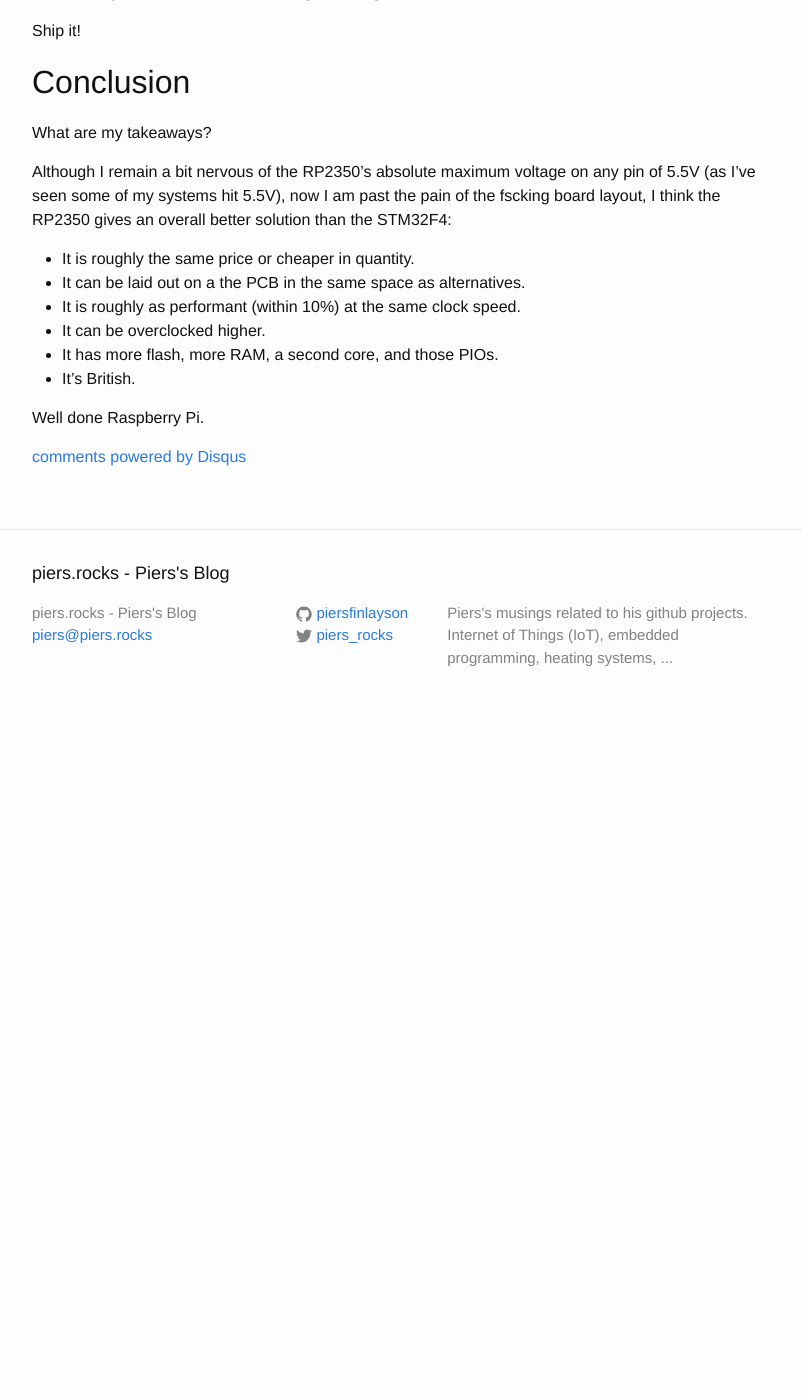
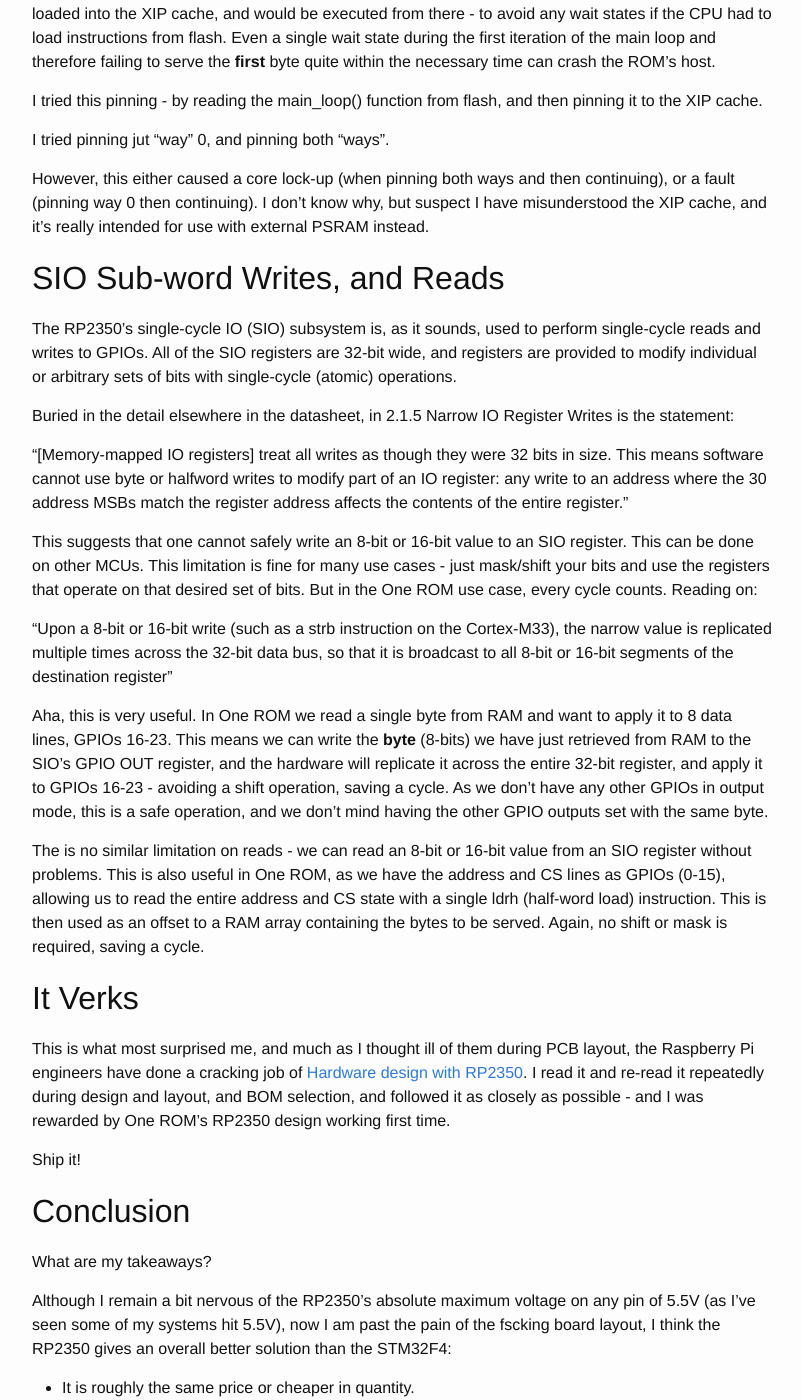
Before and after one commit to piersfinlayson/piersfinlayson.github.io, a Jekyll site: the page built from _posts/2025-08-26-rp2350-5v-gpios.md, in a window 1280 px wide and 1400 px high, scrolled down 9262 px. Shown: the whole window, without its empty margins (238-1040 px from the left). Built offline with Jekyll 4.4.1, drawn with Linux system fonts in a browser that asks for light colours; comment, search, counter and statistics services are not loaded; before the commit the page ends 9991 px from its top, so only the background shows below that; some of the changed text lies outside the part shown.

Commit message:
post article

```diff
--- a/_posts/2025-08-26-rp2350-5v-gpios.md
+++ b/_posts/2025-08-26-rp2350-5v-gpios.md
@@ -1,11 +1,24 @@
 ---
 layout: post
 title: "Retro ROMming with RP2350 5V Tolerant GPIOs"
-date: 2025-08-26 07:00 +0000
+date: 2025-08-25 07:00 +0000
 tags: raspberry pi rp2350 5v gpios commodore onerom rom
 ---
 
 In response to Raspberry Pi's July 2025 announcement of [5V tolerant GPIOs](https://www.raspberrypi.com/news/rp2350-a4-rp2354-and-a-new-hacking-challenge/) on the new RP2350 A4 stepping, I added support for the RP2350 to my open source STM32F4-based retro ROM emulator, [One ROM](https://piers.rocks/u/one).  I learned many interesting things.  This post covers the ones that I haven't forgotten.
+
+If you'd rather consume this content in video form see below - but this post contains extra detail not in the video.
+
+<div class="video-container">
+    <iframe
+        width="560"
+        height="315"
+        src="https://www.youtube.com/embed/Zy8IMe6fMI4"
+        frameborder="0"
+        allow="accelerometer; autoplay; encrypted-media; gyroscope; picture-in-picture"
+        allowfullscreen>
+    </iframe>
+</div>
 
 Summary:
 
@@ -18,6 +31,7 @@ Summary:
 - In some of my use-cases the RP2350 must be clocked slighter faster than an STM32.  I suspect this is due to differences in the flash and memory subsystems.
 - The RP2350's GPIO Coprocessor (GPIOC) is **slower** than using its SIO to access GPIOs.
 - The RP2350's flash **XIP cache pinning** either doesn't do what I think it does, or is broken.  I tried pinning my main_loop() function to the XIP cache, but the core crashed.
+- The SIO has a limitation on **sub-word writes**, which can be turned into a feature.
 - My first PCB revision **just worked** - meaning the first PCB layout was a success.  (The firmware didn't quite work first time, but only took a few hours to get fully functional.)
 
 I'm glad I've ported the hardware and firmware to the RP2350 - it was a fantastic learning experience, and, on balance, it looks like it's a [better solution](#conclusion) for serving ROMs to retro systems.
@@ -131,7 +145,7 @@ This suggests 10ms for the chip to come out of reset, 5ms for the ROM bootloader
 
 There are unlikely to be major gains possible here.  It may be possible to speed up One ROM's preloading the ROM image to RAM (which is necessary - serving from ROM would be too slow), by using DMA instead of a memcpy, but it's only going to save around a millisecond at the most.
 
-The STM32F4, in the same application takes around **2ms** from power on to main_loop execution.  That's an order of magnitude faster.
+The STM32F4, in the same application takes under **2ms** (1.5ms in testing) from power on to main_loop execution.  That's an order of magnitude faster.
 
 ## Overclocking
 
@@ -191,10 +205,10 @@ But first, what do I mean by performance?  I mean One ROM serving bytes to the h
 
 Minimum clock speeds required:
 
-|        |  RP2350  |  STM32F4 |
-|--------|----------|----------|
-| C64 char ROM | 80Mhz | 80MHz |
-| C64 kernal ROM | **90MHz** | 84MHz |
+|                |  RP2350   |  STM32F4 |
+|----------------|-----------|----------|
+| C64 char ROM   | 80Mhz     | 80MHz    |
+| C64 kernal ROM | **90MHz** | 84MHz    |
 
 Why do I think there is any difference?  Two key reasons:
 
@@ -253,6 +267,22 @@ I tried pinning jut "way" 0, and pinning both "ways".
 
 However, this either caused a core lock-up (when pinning both ways and then continuing), or a fault (pinning way 0 then continuing).  I don't know why, but suspect I have misunderstood the XIP cache, and it's really intended for use with external PSRAM instead.
 
+## SIO Sub-word Writes, and Reads
+
+The RP2350's single-cycle IO (SIO) subsystem is, as it sounds, used to perform single-cycle reads and writes to GPIOs.  All of the SIO registers are 32-bit wide, and registers are provided to modify individual or arbitrary sets of bits with single-cycle (atomic) operations.
+
+Buried in the detail elsewhere in the datasheet, in 2.1.5 Narrow IO Register Writes is the statement:
+
+"[Memory-mapped IO registers] treat all writes as though they were 32 bits in size.  This means software cannot use byte or halfword writes to modify part of an IO register: any write to an address where the 30 address MSBs match the register address affects the contents of the entire register."
+
+This suggests that one cannot safely write an 8-bit or 16-bit value to an SIO register.  This can be done on other MCUs.  This limitation is fine for many use cases - just mask/shift your bits and use the registers that operate on that desired set of bits.  But in the One ROM use case, every cycle counts.  Reading on:
+
+"Upon a 8-bit or 16-bit write (such as a strb instruction on the Cortex-M33), the narrow value is replicated multiple times across the 32-bit data bus, so that it is broadcast to all 8-bit or 16-bit segments of the destination register"
+
+Aha, this is very useful.  In One ROM we read a single byte from RAM and want to apply it to 8 data lines, GPIOs 16-23.  This means we can write the **byte** (8-bits) we have just retrieved from RAM to the SIO's GPIO OUT register, and the hardware will replicate it across the entire 32-bit register, and apply it to GPIOs 16-23 - avoiding a shift operation, saving a cycle.  As we don't have any other GPIOs in output mode, this is a safe operation, and we don't mind having the other GPIO outputs set with the same byte.
+
+The is no similar limitation on reads - we can read an 8-bit or 16-bit value from an SIO register without problems.  This is also useful in One ROM, as we have the address and CS lines as GPIOs (0-15), allowing us to read the entire address and CS state with a single ldrh (half-word load) instruction.  This is then used as an offset to a RAM array containing the bytes to be served.  Again, no shift or mask is required, saving a cycle.
+
 ## It Verks
 
 This is what most surprised me, and much as I thought ill of them during PCB layout, the Raspberry Pi engineers have done a cracking job of [Hardware design with RP2350](https://datasheets.raspberrypi.com/rp2350/hardware-design-with-rp2350.pdf).  I read it and re-read it repeatedly during design and layout, and BOM selection, and followed it as closely as possible - and I was rewarded by One ROM's RP2350 design working first time.
```
